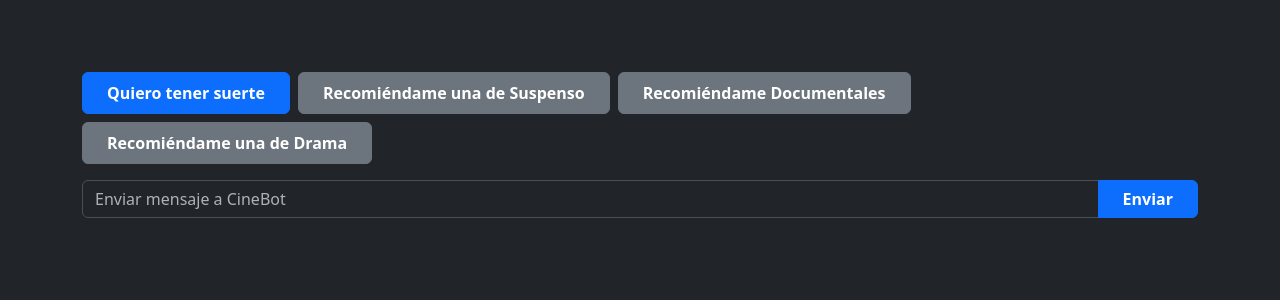
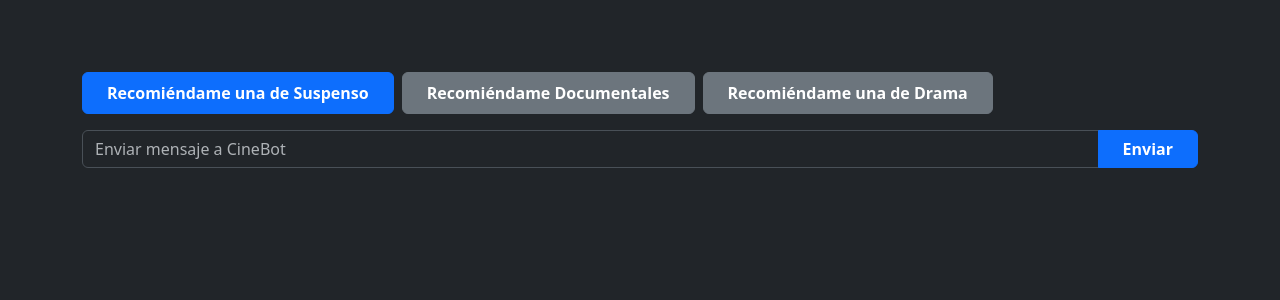
Before and after one commit to crgonzalezf/Tarea1, a Flask app: template templates/chat.html in a window 1280 px wide. Shown: the part 56-356 px from the top of the page. Run offline with Flask 3, Linux system fonts and the light colour scheme; the template is opened without the code that fills it, so the values that code supplies are empty; parts of the project's set-up code (start-up, migrations or seed data) failed here and were passed over; some libraries are stand-ins or nearby versions.

Commit message:
Update chat.html

```diff
--- a/templates/chat.html
+++ b/templates/chat.html
@@ -31,8 +31,7 @@
 
          <form method="POST" class="mt-4">
             <div class="d-flex flex-wrap gap-2">
-                <input type="submit" name="intent" value="Quiero tener suerte" class="btn btn-primary px-4 py-2 fw-bold"/>
-                <input type="submit" name="intent" value="Recomiéndame una de Suspenso" class="btn btn-secondary px-4 py-2 fw-bold"/>
+                <input type="submit" name="intent" value="Recomiéndame una de Suspenso" class="btn btn-primary px-4 py-2 fw-bold"/>
                 <input type="submit" name="intent" value="Recomiéndame Documentales" class="btn btn-secondary px-4 py-2 fw-bold"/>
                 <input type="submit" name="intent" value="Recomiéndame una de Drama" class="btn btn-secondary px-4 py-2 fw-bold"/>
             </div>
```
